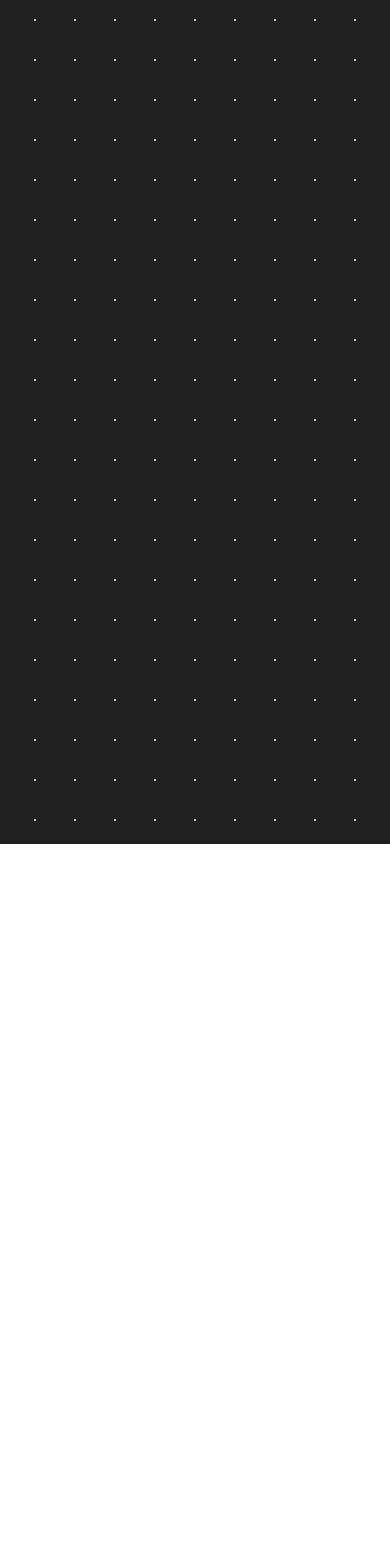
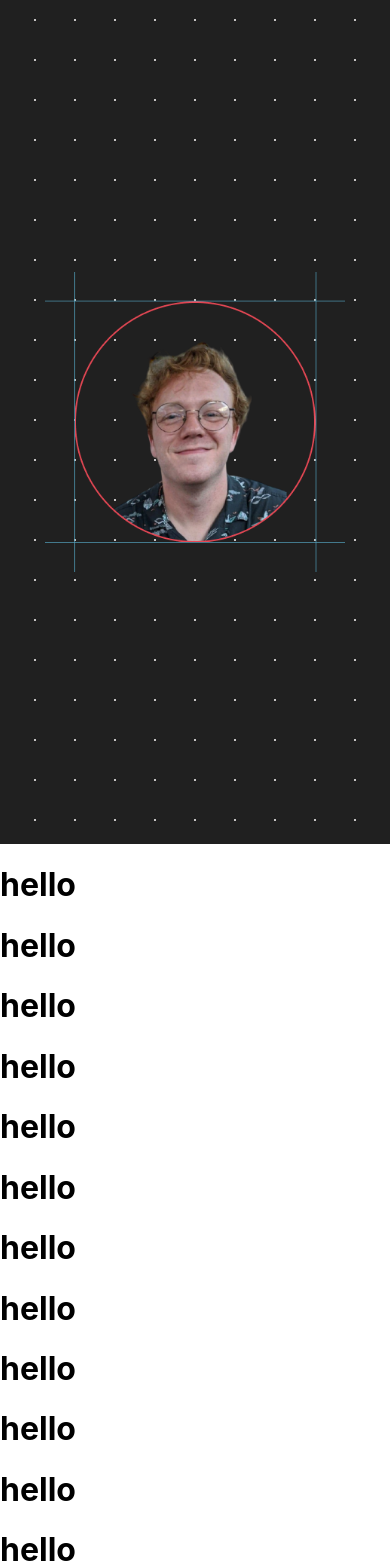
Before and after one commit to trevorphilbrick/portfolio, a React (Create React App) app: page / in a window 390 px wide. Shown: the top 1568 px of the page. Before the commit the page ends 844 px from the top, so only its background shows below. Built offline with nearby package versions, Linux system fonts and the light colour scheme.

Commit message:
so much malarky

```diff
--- a/src/App.scss
+++ b/src/App.scss
@@ -1,4 +1,11 @@
-.hero-section {
+.hero-section{
+  position: relative;
+  height: 100vh;
+  width: 100vw;
+  z-index: -200;
+  position: fixed;
+}
+.hero-section-background {
   background: #202020 no-repeat center center;
   background-size: cover;
   height: 100vh;
@@ -8,6 +15,7 @@
   flex-direction: column;
   color: #fff;
   text-align: center;
+  position: absolute;
 }
 
 .dot-container {
@@ -16,14 +24,44 @@
   align-items: center;
   width: 40px;
   height: 40px;
-  &:hover .dot {
-    width: 8px;
-    height: 8px;
-  }
 }
 .dot{
+  transition: width 0.2s, height 0.2s;
   background-color: #fcfafa;
   border-radius: 50%;
   height: 2px;
   width: 2px;
 }
+.hovered{
+  .dot{
+    transition: width 0.2s, height 0.2s;
+    width: 8px;
+    height: 8px;
+  }
+}
+.secondary-hovered{
+  .dot{
+    transition: width 0.2s, height 0.2s;
+    width: 4px;
+    height: 4px;
+  }
+}
+
+.selected{
+  .dot{
+    transition: width 0.2s, height 0.2s;
+    width: 12px;
+    height: 12px;
+  }
+}
+#hero-image{
+  transform: scale(1);
+  transition: 0.2s;
+  background-image: radial-gradient(rgba(166, 0, 0, 0.5) 0%, rgba(184, 10, 10, 0) 0%);
+
+  &:hover{
+    transition:  0.2s ;
+    transform: scale(1.1);
+    background-image: radial-gradient(rgba(166, 0, 0, 0.5) 0%, rgba(184, 10, 10, 0) 60%);
+  }
+}
--- a/src/App.tsx
+++ b/src/App.tsx
@@ -3,8 +3,21 @@ import HeroSection from "./components/homeScreen/HeroSection";
 
 function App() {
   return (
-    <div className="App">
+    <div>
       <HeroSection />
+      <h1>hello</h1>
+      <h1>hello</h1>
+      <h1>hello</h1>
+      <h1>hello</h1>
+      <h1>hello</h1>
+      <h1>hello</h1>
+      <h1>hello</h1>
+      <h1>hello</h1>
+      <h1>hello</h1>
+      <h1>hello</h1>
+      <h1>hello</h1>
+      <h1>hello</h1>
+      <h1>hello</h1>
     </div>
   );
 }
--- a/src/components/homeScreen/HeroSection.tsx
+++ b/src/components/homeScreen/HeroSection.tsx
@@ -1,43 +1,27 @@
-import{ useEffect, useRef, useState } from "react";
+import HeroSectionBackground from "./HeroSectionBackground";
 
 const HeroSection = () => {
-  const [height, setHeight] = useState<number>(0)
-  const [width, setWidth] = useState<number>(0)
-  const ref = useRef<any>(null)
-
-  const renderRow = (iterative: number) => {
-    const rowArray = []
-    for (let i = 0 ; i < width/40 - 1 ; i++) {
-      rowArray.push(
-      <div className="dot-container" id={`row${iterative}Pos${i}`}>
-      <div className="dot"></div>
-      </div>)
-    }
-    console.log(rowArray.length)
-    return rowArray
-  }
-
-  document.onmouseover = function(e: any) {
-    console.log(e.target.id);
-  }
-  const renderGrid = () => {
-    const columnArray = []
-    for (let i = 0 ; i < height/40 - 1; i++) {
-      columnArray.push(<div style={{display: "flex"}}>{renderRow(i)}</div>)
-    }
-    console.log(columnArray.length)
-    return columnArray
-  }
-
-
-  useEffect(() => {
-    setHeight(ref?.current?.clientHeight)
-    setWidth(ref?.current?.clientWidth)
-    console.log(height, width)
-  })
   return (
-    <div className="hero-section" ref={ref}>
-      {renderGrid()}
+    <div
+      style={{
+        display: "flex",
+        justifyContent: "center",
+        alignItems: "center",
+        height: "100vh",
+      }}
+    >
+      <HeroSectionBackground />
+      <img
+        id="hero-image"
+        src={require("../../assets/heroImage.png")}
+        alt="hero"
+        style={{
+          zIndex: 100,
+          position: "relative",
+          width: "300px",
+          height: "300px",
+        }}
+      />
     </div>
   );
 };
--- /dev/null
+++ b/src/components/homeScreen/HeroSectionBackground.tsx
@@ -0,0 +1,95 @@
+import { useEffect, useRef, useState } from "react";
+
+const HeroSectionBackground = () => {
+  const [height, setHeight] = useState<number>(0);
+  const [width, setWidth] = useState<number>(0);
+  const [hovered, setHovered] = useState<string>("");
+  const windowWidth = window.innerWidth;
+  const ref = useRef<any>(null);
+
+  const renderRow = (iterative: number) => {
+    const rowArray = [];
+    for (let i = 0; i < width / 40 - 1; i++) {
+      rowArray.push(
+        <div className="dot-container" id={`row-${iterative}-Pos-${i}`}>
+          <div className="dot"></div>
+        </div>
+      );
+    }
+    return rowArray;
+  };
+
+  const renderGrid = () => {
+    const columnArray = [];
+    for (let i = 0; i < height / 40 - 1; i++) {
+      columnArray.push(<div style={{ display: "flex" }}>{renderRow(i)}</div>);
+    }
+    return columnArray;
+  };
+
+  document.onmouseover = (e: any) => {
+    setHovered(e.target.id);
+  };
+
+  useEffect(() => {
+    setHeight(ref?.current?.clientHeight);
+    setWidth(ref?.current?.clientWidth);
+  }, [windowWidth]);
+
+  useEffect(() => {
+    const coordArray = hovered.split("-");
+
+    const row: number | undefined = Number(coordArray[1]);
+    const pos: number | undefined = Number(coordArray[3]);
+    const selected = document.getElementById(hovered);
+    const above = document.getElementById(`row-${row - 1}-Pos-${pos}`);
+    const below = document.getElementById(`row-${row + 1}-Pos-${pos}`);
+    const left = document.getElementById(`row-${row}-Pos-${pos - 1}`);
+    const right = document.getElementById(`row-${row}-Pos-${pos + 1}`);
+    const aboveLeft = document.getElementById(`row-${row - 1}-Pos-${pos - 1}`);
+    const aboveRight = document.getElementById(`row-${row - 1}-Pos-${pos + 1}`);
+    const belowLeft = document.getElementById(`row-${row + 1}-Pos-${pos - 1}`);
+    const belowRight = document.getElementById(`row-${row + 1}-Pos-${pos + 1}`);
+
+    const selectedArray = [above, below, left, right];
+    const secondaryArray = [aboveLeft, aboveRight, belowLeft, belowRight];
+
+    document.querySelectorAll<any>('[id^="row-"]').forEach((el) => {
+      el.classList.remove("secondary-hovered");
+      el.classList.remove("hovered");
+      el.classList.remove("selected");
+    });
+
+    if (
+      above ||
+      below ||
+      left ||
+      right ||
+      selected ||
+      aboveLeft ||
+      aboveRight ||
+      belowLeft ||
+      belowRight
+    ) {
+      if (selected?.id.split("-")[0] === "row") {
+        selected?.classList.add("selected");
+      }
+
+      selectedArray.forEach((el) => {
+        el?.classList.add("hovered");
+      });
+
+      secondaryArray.forEach((el) => {
+        el?.classList.add("secondary-hovered");
+      });
+    }
+  }, [hovered, setHovered]);
+
+  return (
+    <div className="hero-section-background" ref={ref}>
+      {renderGrid()}
+    </div>
+  );
+};
+
+export default HeroSectionBackground;
```
Also changed, not shown: src/assets/heroImage.png (added).
